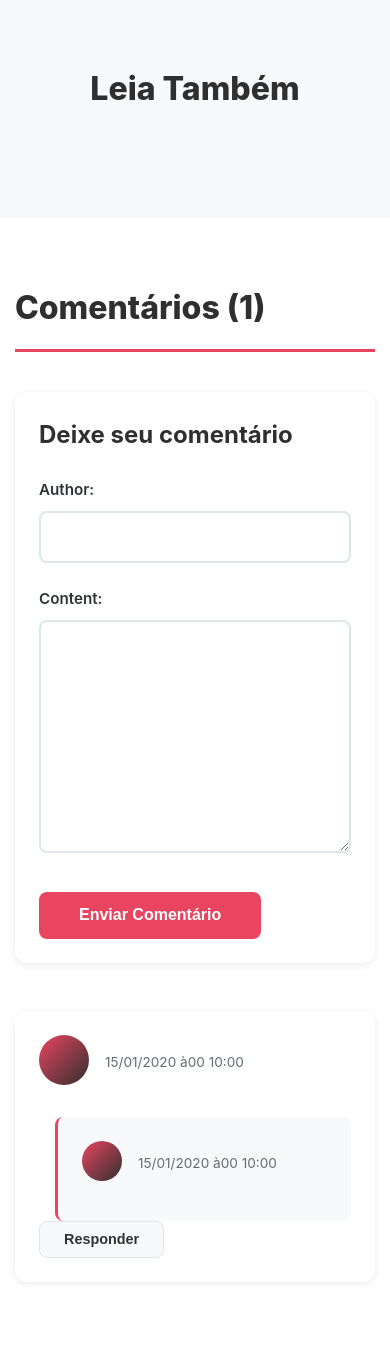
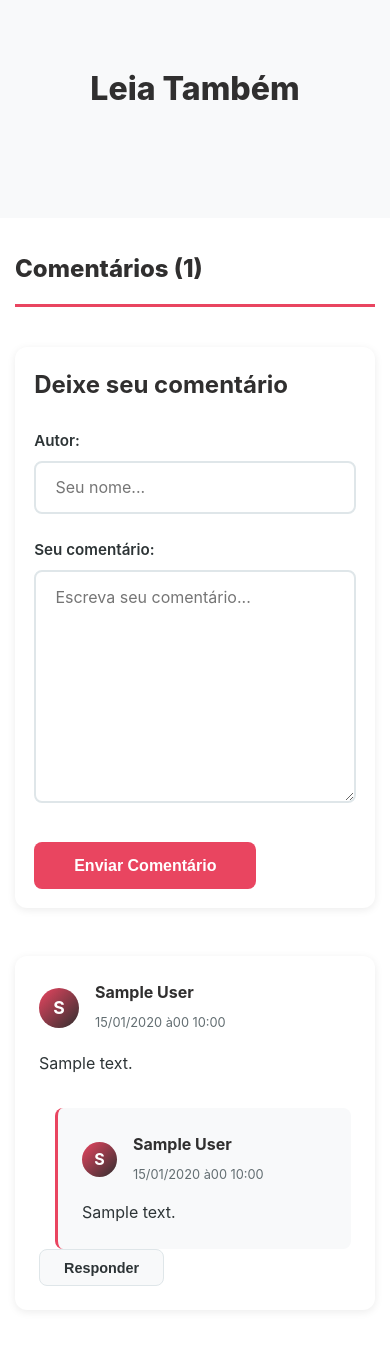
Before and after one commit to Nobutann/TLTMidias, a Django app: page /article/1/ in a window 390 px wide. Shown: the part 1933-3290 px from the top of the page. Run offline with Django 5.2, Linux system fonts and the light colour scheme; data comes from the database, SQL or seed files in the repository; tables that the repository leaves empty hold one stand-in row (values such as "Sample post"); grey boxes marked "Sample" are stand-in pictures; parts of the project's set-up code (start-up, migrations or seed data) failed here and were passed over.

Commit message:
Closes #19: Seção de comentários dos artigos completa

```diff
--- a/comments/forms.py
+++ b/comments/forms.py
@@ -5,8 +5,24 @@ class CommentsForm(forms.ModelForm):
     class Meta:
         model = Comments
         fields = ['author', 'content',]
+        labels = {
+            'author': 'Autor',
+            'content': 'Seu comentário',
+        }
+        widgets = {
+            'author': forms.TextInput(attrs={'placeholder': 'Seu nome...'}),
+            'content': forms.Textarea(attrs={'placeholder': 'Escreva seu comentário...'}),
+        }
 
 class ResponsesForm(forms.ModelForm):
     class Meta:
         model = Responses
         fields = ['author', 'content']
+        labels = {
+            'author': 'Autor',
+            'content': 'Resposta',
+        }
+        widgets = {
+            'author': forms.TextInput(attrs={'placeholder': 'Seu nome...'}),
+            'content': forms.Textarea(attrs={'placeholder': 'Escreva sua resposta aqui...'}),
+        }
--- a/static/article/css/style.css
+++ b/static/article/css/style.css
@@ -1780,20 +1782,25 @@ img {
 }
 
 .response-item {
-    background: var(--bg-gray);
+    background: #f8f9fa;
     padding: 1.5rem;
     border-radius: 8px;
-    border-left: 3px solid var(--accent-color);
+    border-left: 3px solid #e94560;
+}
+
+.response-item .comment-header {
+    margin-bottom: 0.8rem;
 }
 
 .response-item .comment-body {
     padding-left: 56px;
+    margin-bottom: 0;
 }
 
 .response-form-container {
     margin-top: 1.5rem;
     padding: 1.5rem;
-    background: var(--bg-gray);
+    background: #f8f9fa;
     border-radius: 8px;
     margin-left: 66px;
 }
@@ -1801,13 +1808,18 @@ img {
 .no-comments {
     text-align: center;
     padding: 3rem;
-    color: var(--text-light);
+    color: #636e72;
     font-size: 1.1rem;
     background: white;
     border-radius: 12px;
+    box-shadow: 0 2px 8px rgba(0,0,0,0.08);
 }
 
 @media (max-width: 768px) {
+    .comments-section {
+        padding: 3rem 0;
+    }
+
     .comment-form-container {
         padding: 1.5rem;
     }
@@ -1836,5 +1848,40 @@ img {
 
     .response-item .comment-body {
         padding-left: 0;
-    }
-}
+        margin-top: 0.8rem;
+    }
+}
+
+@media (max-width: 480px) {
+    .comments-section {
+        padding: 2rem 0;
+    }
+
+    .comments-section .section-title {
+        font-size: 1.5rem;
+    }
+
+    .comment-form-container {
+        padding: 1.2rem;
+    }
+
+    .comment-avatar {
+        width: 40px;
+        height: 40px;
+        font-size: 1.1rem;
+    }
+
+    .response-avatar {
+        width: 35px;
+        height: 35px;
+        font-size: 1rem;
+    }
+
+    .comment-author {
+        font-size: 1rem;
+    }
+
+    .comment-date {
+        font-size: 0.8rem;
+    }
+}
--- a/templates/article/article_details.html
+++ b/templates/article/article_details.html
@@ -159,14 +159,14 @@
             {% for comment in comments %}
             <div class="comment-item">
                 <div class="comment-header">
-                    <div class="comment-avatar">{{ comment.name|first|upper }}</div>
+                    <div class="comment-avatar">{{ comment.author|first|upper }}</div>
                     <div class="comment-info">
-                        <h4 class="comment-author">{{ comment.name }}</h4>
+                        <h4 class="comment-author">{{ comment.author }}</h4>
                         <time class="comment-date">{{ comment.created_at|date:"d/m/Y às H:i" }}</time>
                     </div>
                 </div>
                 <div class="comment-body">
-                    <p>{{ comment.text }}</p>
+                    <p>{{ comment.content }}</p>
                 </div>
 
                 {% if comment.responses.all %}
@@ -174,14 +174,14 @@
                     {% for response in comment.responses.all %}
                     <div class="response-item">
                         <div class="comment-header">
-                            <div class="comment-avatar response-avatar">{{ response.name|first|upper }}</div>
+                            <div class="comment-avatar response-avatar">{{ response.author|first|upper }}</div>
                             <div class="comment-info">
-                                <h4 class="comment-author">{{ response.name }}</h4>
+                                <h4 class="comment-author">{{ response.author }}</h4>
                                 <time class="comment-date">{{ response.created_at|date:"d/m/Y às H:i" }}</time>
                             </div>
                         </div>
                         <div class="comment-body">
-                            <p>{{ response.text }}</p>
+                            <p>{{ response.content }}</p>
                         </div>
                     </div>
                     {% endfor %}
--- a/templates/base.html
+++ b/templates/base.html
@@ -129,6 +129,6 @@
         </div>
     </footer>
 
-    <script src="{% static 'article/js/script.js' %}"></script>
+    <script src="{% static 'article/js/scripts.js' %}"></script>
 </body>
 </html>
```
Also changed, not shown: other parts of static/article/css/style.css (+27 -25 lines).
